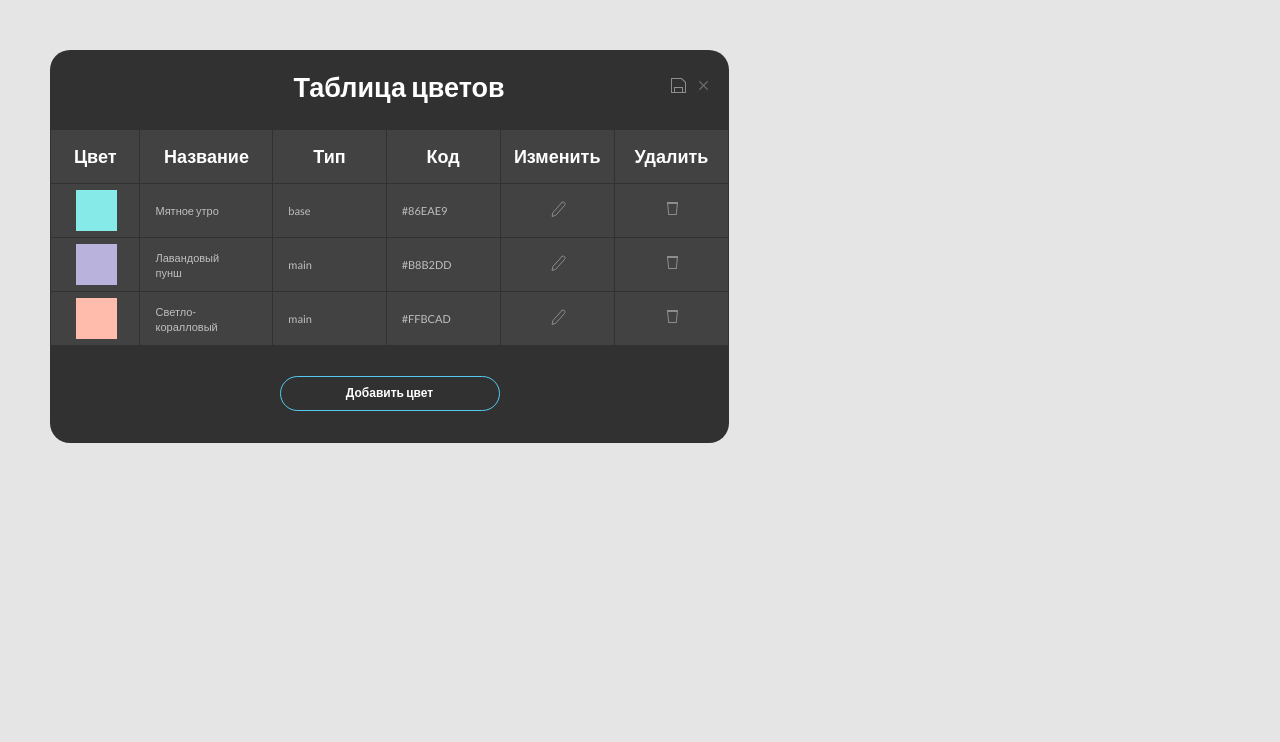
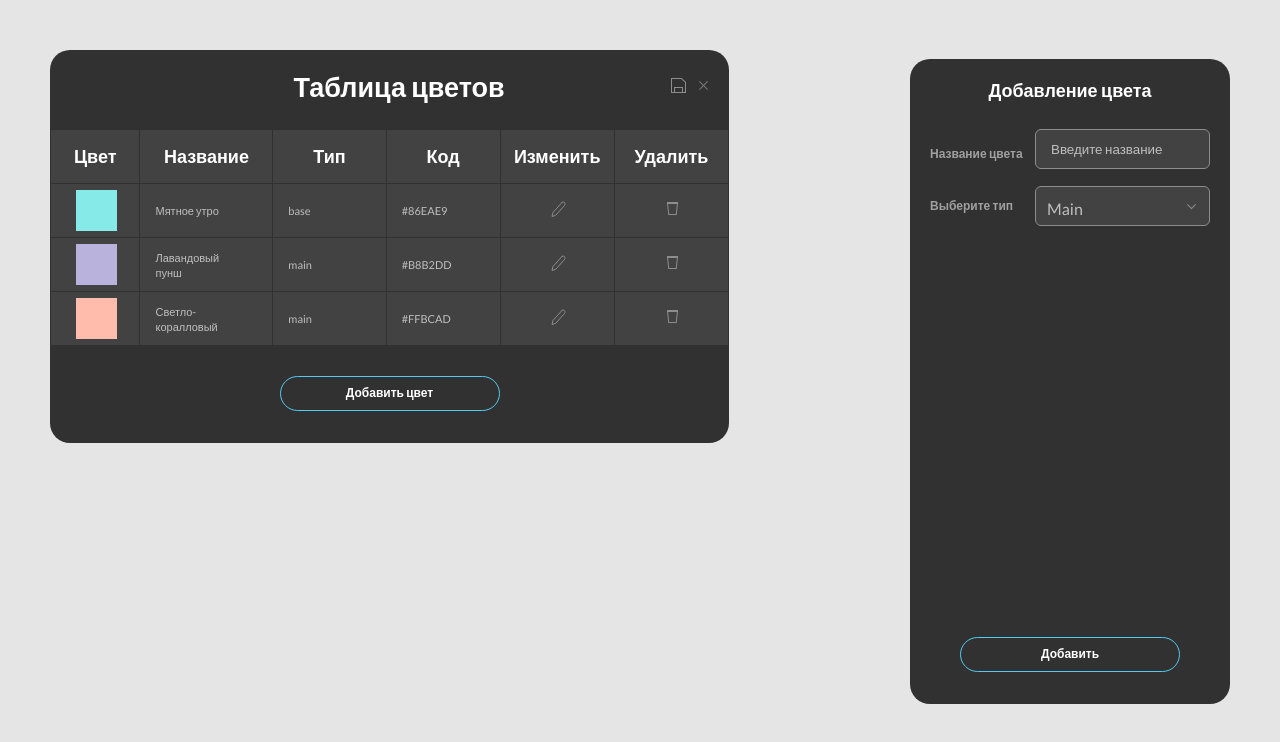
Before and after one commit to OvanessTea/Color-Picker-React, a React (Create React App) app: page / in a window 1280 px wide. Shown: the top 742 px of the page. Built offline with nearby package versions, Linux system fonts and the light colour scheme.

Commit message:
add ability to change name & type

```diff
--- a/src/App.css
+++ b/src/App.css
@@ -15,31 +15,28 @@ body {
 .app {
     display: flex;
     justify-content: space-between;
+    align-items: baseline;
+    flex-flow: wrap;
 }
-button {
-    border: none;
-    background: none;
-}
-._icon {
-    cursor: pointer;
-}
-svg.save_icon:hover path{
-    fill: #53CBF1;
-}
-svg.edit_icon:hover path{
-    stroke: #53CBF1;
-}
-svg.close_icon:hover rect,
-svg.delete_icon:hover path,
-svg.delete_icon:hover rect {
-    fill: #CA4C4C;
 
-}
+
+
 .data-comp {
     background-color: #313131;
     border-radius: 20px;
     min-height: 283px;
     width: 679px;
+    display: flex;
+    flex-direction: column;
+    align-items: center;
+    position: relative;
+    padding-bottom: 97px;
+}
+.colorpicker-comp {
+    background-color: #313131;
+    border-radius: 20px;
+    height: 645px;
+    width: 320px;
     display: flex;
     flex-direction: column;
     align-items: center;
@@ -52,6 +49,12 @@ svg.delete_icon:hover rect {
     display: flex;
     align-items: center;
     margin-bottom: 25px;
+}
+.colorpicker-comp__nav {
+    display: flex;
+    flex-direction: column;
+    width: inherit;
+    padding-top: 20px;
 }
 .data-comp__title {
     color: #fff;
@@ -80,6 +83,10 @@ tr > * {
     position: absolute;
     bottom: 32px;
 }
+.colorpicker-comp__add-button {
+    position: absolute;
+    bottom: 32px;
+}
 .add-button {
     width: 220px;
     height: 35px;
@@ -91,6 +98,9 @@ tr > * {
     border: 1px solid #53CBF1;
     border-radius: 100px;
     cursor: pointer;
+}
+.add-button.add-button_colorpicker {
+    bottom: 14px;
 }
 .add-button:hover {
     background: #53CBF1;
@@ -113,3 +123,152 @@ td p {
 td > ._icon {
     margin-left: 48px;
 }
+button {
+    border: none;
+    background: none;
+}
+._icon {
+    cursor: pointer;
+}
+svg.save_icon:hover path{
+    fill: #53CBF1;
+}
+svg.edit_icon:hover path{
+    stroke: #53CBF1;
+}
+svg.close_icon:hover rect,
+svg.delete_icon:hover path,
+svg.delete_icon:hover rect {
+    fill: #CA4C4C;
+
+}
+
+.nav-cotainer {
+    display: flex;
+    align-items: center;
+    margin-bottom: 25px;
+    height: 146px;
+    flex-direction: column;
+    justify-content: space-between;
+}
+.nav-cotainer__title {
+    margin-bottom: 27px;
+}
+.nav-cotainer__title h2 {
+    color: #fff;
+    font-size: 18px;
+    font-weight: 600;
+}
+label {
+    width: 280px;
+    display: flex;
+    justify-content: space-between;
+    align-items: center;
+
+}
+label:not(:last-child) {
+    margin-bottom: 17px;
+}
+label:not(:first-child) {
+    align-items: flex-start;
+}
+label p{
+    margin-top: 10px;
+    color: #A0A0A0;
+    font-size: 12px;
+    line-height: 20px;
+    font-weight: 700;
+}
+label input {
+    background: #424242;
+    color: #bfbfbf;
+    height: 40px;
+    width:175px;
+    padding-left: 15px;
+    border: 1px solid #8d8d8d;
+    border-radius: 6px;
+}
+
+label input::placeholder {
+    color: #bfbfbf;
+}
+.label__select-box {
+    padding-left: 105px;
+}
+.select-box {
+    display: flex;
+    width: 175px;
+    flex-direction: column;
+}
+
+.select-box .options-container {
+    margin-top: -57px;
+    background: #424242;
+    color: #bfbfbf;
+    max-height: 0;
+    opacity: 0;
+    width: 100%;
+    transition: all 0.45s;
+    border: 1px solid #8d8d8d;
+    border-radius: 6px;
+    overflow: hidden;
+}
+
+.selected {
+    background: #424242;
+    color: #bfbfbf;
+    height: 40px;
+    width:175px;
+    padding-left: 15px;
+    border: 1px solid #8d8d8d;
+    border-radius: 6px;
+    position: relative;
+    z-index: 1;
+}
+
+.selected::after {
+    content: "";
+    background: url("./image/Dropdown_arrow_icon.svg");
+    background-size: contain;
+    background-repeat: no-repeat;
+    position: absolute;
+    height: 100%;
+    width: 25px;
+    top: 7px;
+    right: 5px;
+    transition: all 0.4s;
+}
+
+.select-box .options-container.active {
+    max-height: 162px;
+    overflow-y: scroll;
+    opacity: 1;
+    z-index: 2;
+}
+
+.select-box .options-container::-webkit-scrollbar {
+    width: 0px;
+    background: #424242;
+}
+
+.option,
+.selected {
+    height: 40px;
+    padding: 12px 11px;
+    cursor: pointer;
+}
+label.option {
+    margin-bottom: 0;
+}
+
+.select-box .option:hover {
+    background: #505050;
+}
+
+.select-box label {
+    cursor: pointer;
+}
+
+.radio {
+    display: none;
+}
--- a/src/components/ColorPicker.jsx
+++ b/src/components/ColorPicker.jsx
@@ -1,7 +1,95 @@
-import React from 'react'
+import React, {useState, useEffect} from 'react'
 
 export const ColorPicker = () => {
-  return (
-    <div></div>
-  )
+    const [selected, setSelected] = useState("Main");
+    const [isActive, setIsActive] = useState(false);
+    const [name, setName] = useState("");
+
+    const toggleIsActive = () => {
+        setIsActive(!isActive);
+    }
+
+    const changeName = (event) => {
+        setName(event.target.value)
+    }
+
+    const changeSelected = (event) => {
+        console.log(event)
+        setSelected(event.target.value)
+        toggleIsActive()
+    }
+
+    useEffect(() => {
+
+    }, [isActive, selected])
+
+
+    return (
+        <div className="colorpicker-comp">
+            <div className="colorpicker-comp__nav">
+                <div className="nav-cotainer">
+                    <div className='nav-cotainer__title'>
+                        <h2>Добавление цвета</h2>
+                    </div>
+                    <div className='nav-cotainer__options'>
+                        <label>
+                            <p>Название цвета</p>
+                            <input type="text" placeholder="Введите название" value={name} onChange={changeName}/>
+                        </label>
+                        <label>
+                            <p>Выберите тип</p>
+                            <div className="selected" onClick={() => toggleIsActive()}>
+                                {selected}
+                            </div>
+                        </label>
+                        <label className='label__select-box'>
+                            <div className="select-box">
+                                <div className={isActive ? "options-container active" : "options-container"} onChange={(event) => changeSelected(event)}>
+                                        <input
+                                            type="radio"
+                                            className="radio"
+                                            id="main"
+                                            value="Main"
+                                            name="color_type"
+                                        />
+                                        <label className="option" htmlFor="main">Main</label>
+                                        <input
+                                            type="radio"
+                                            className="radio"
+                                            id="primary"
+                                            value="Primary"
+                                            name="color_type"
+                                        />
+                                        <label className="option" htmlFor="primary">Primary</label>
+                                        <input
+                                            type="radio"
+                                            className="radio"
+                                            id="secondary"
+                                            value="Secondary"
+                                            name="color_type"
+                                            style={{ height: 40,
+                                                padding: "12px 11px",
+                                                cursor: "pointer"
+                                            }}
+                                        />
+                                        <label className="option" htmlFor="secondary">Secondary</label>
+                                        <input
+                                            type="radio"
+                                            className="radio"
+                                            id="base"
+                                            value="Base"
+                                            name="color_type"
+                                        />
+                                        <label className="option" htmlFor="base">Base</label>
+                                </div>
+                            </div>
+                        </label>
+                    </div>
+                </div>
+            </div>
+            <div className="colorpicker-comp__add-button">
+                    <button className="add-button add-button_colorpicker">Добавить</button>
+            </div>
+        </div>
+    )
 }
```
Also changed, not shown: src/image/Dropdown_arrow_icon.svg (added).
